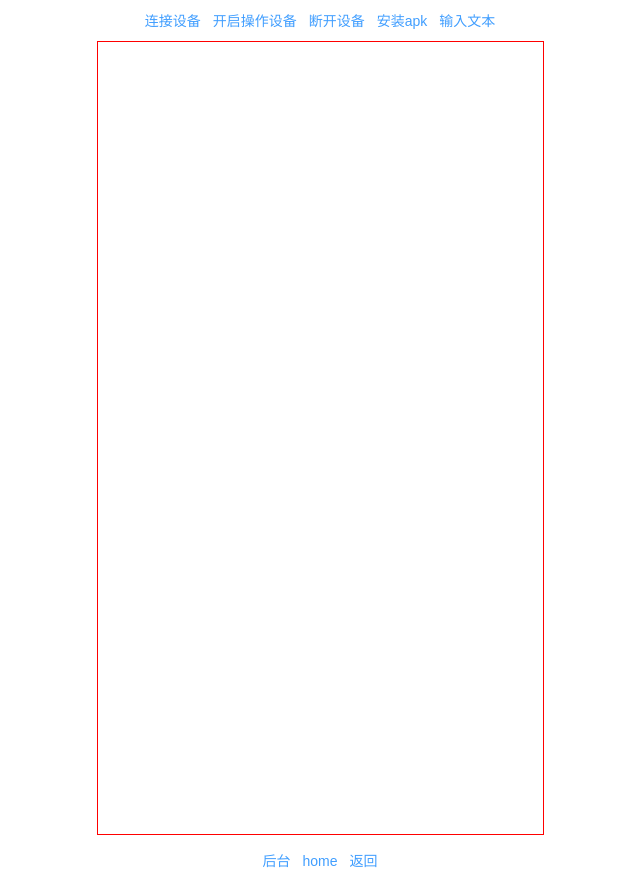
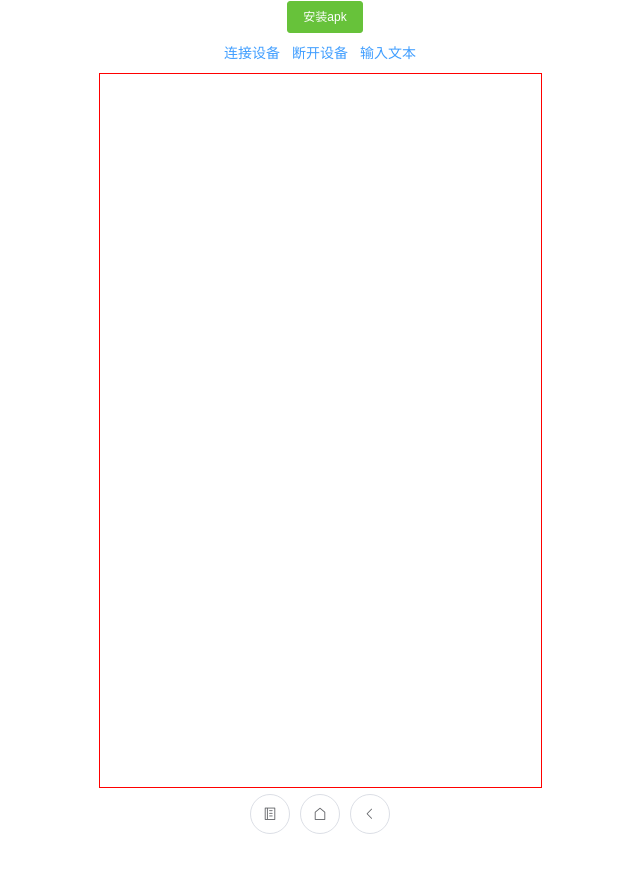
Before and after one commit to Alex-Zeng/vue-AT, a Vue app: page /#/devices/1 in a window 1280 px wide. Shown: the whole page, without its empty margins (320-960 px from the left). After the commit the page ends 834 px from the top, so only its background shows below. Built offline with nearby package versions, Linux system fonts and the light colour scheme; sample sign-in values are in the browser's storage; what vue-native-websocket would draw is missing.

Commit message:
adb安装APK,发送文本等

```diff
--- a/src/api/api.js
+++ b/src/api/api.js
@@ -255,3 +255,7 @@ export const disconnectMinitouch = (device_id) => {
 export const connectDevice = (device_id) => {
   return get(`/runtest/operaDevice/connect/${device_id}`).then(res => res);
 };
+//连接设备(adb,minitouch)
+export const adbOperaDevice = (formData) => {
+  return post(`/runtest/AdbOperaDevice`, formData).then(res => res);
+};
--- a/src/components/common/Devices.vue
+++ b/src/components/common/Devices.vue
@@ -1,25 +1,36 @@
 <template>
   <div>
     <div>
+
+      <el-upload
+        class="upload-demo"
+        action="http://localhost:5002/runtest/AdbOperaDevice"
+        accept="apk"
+        show-file-list
+        ref="upload"
+        :with-credentials="true"
+        :on-success="failUpload"
+        :before-upload="fileCheck"
+        :data="{'opera': 1, 'device_id': deviceName, 'data': 0}"
+      >
+        <el-button style="margin-left: 10px;" size="small" type="success" @click="submitUpload">安装apk</el-button>
+      </el-upload>
       <el-button @click="connectAdbAndOpenMiniServer" type="text">连接设备</el-button>
-      <el-button @click="openOperDevice" type="text">开启操作设备</el-button>
-      <!--      <button @click="rece">获取图片</button>-->
       <el-button @click="disconnect" type="text">断开设备</el-button>
-      <el-button @click="" type="text">安装apk</el-button>
-      <el-button @click="" type="text">输入文本</el-button>
+      <el-button @click="sendKeys" type="text">输入文本</el-button>
       <!--      <button @click="diconnect_minitouch">diconnect_minitouch</button>-->
       <!--      <button @click="startMinicapServer">启动MinicapServer</button>-->
       <!--      <button @click="stopMinicapServer">停止MinicapServer</button>-->
     </div>
     <div class="grid-content bg-purple-light">
-      <canvas :id="deviceName" style="border: 1px solid red;" width="445" height="792" @mousedown="MouseClick"
+      <canvas :id="deviceName" style="border: 1px solid red;" width="441" height="713" @mousedown="MouseClick"
               @mouseup="MouseUp"></canvas>
     </div>
     <div>
-      <el-button @click="" type="text">后台</el-button>
-      <el-button @click="" type="text">home</el-button>
+      <el-button @click="adbOperaDevice(5)" icon="el-icon-notebook-2" circle></el-button>
+      <el-button @click="adbOperaDevice(4)" icon="el-icon-house" circle></el-button>
       <!--      <button @click="rece">获取图片</button>-->
-      <el-button @click="" type="text">返回</el-button>
+      <el-button @click="adbOperaDevice(3)" icon="el-icon-arrow-left" circle></el-button>
     </div>
 
     <!-- 手势作用区域demo -->
@@ -28,7 +39,7 @@
 
 <script>
   import axios from 'axios';
-  import {operaPhone, disconnectMinitouch, connectDevice} from '@/api/api'
+  import {operaPhone, disconnectMinitouch, connectDevice, adbOperaDevice} from '@/api/api'
 
   let canvas;
   let ctx;
@@ -37,7 +48,6 @@
     props: ['deviceName'],
     data() {
       return {
-        path: "ws://localhost:9090/getScreen",
         message: '123',
         wsUrl: 'ws://localhost:9090/getScreen',
         websocket: '',
@@ -98,10 +108,8 @@
         var URL = window.URL || window.webkitURL
         var img = new Image()
         img.onload = function () {
-          // canvas.width = img.width
-          // canvas.height = img.height
-          // ctx.scale(x_1,y_1)
-          ctx.drawImage(img, 0, 0 ,canvas.width,canvas.height)
+          canvas.width = (img.width / img.height) * canvas.height
+          ctx.drawImage(img, 0, 0, canvas.width, canvas.height)
           img.onload = null
           img.src = this.BLANK_IMG
           img = null
@@ -173,6 +181,49 @@
           }
         )
       },
+      adbOperaDevice(op) {
+        let data = '你好吗'
+        let operaForm = {"opera": op, "device_id": this.deviceName, "data": data}
+        adbOperaDevice(operaForm)
+      },
+
+      sendKeys() {
+        this.$prompt('请输入文本', '提示', {
+          confirmButtonText: '确定',
+          cancelButtonText: '取消',
+        }).then(({value}) => {
+          let operaForm = {"opera": 2, "device_id": this.deviceName, "data": value}
+          adbOperaDevice(operaForm).then(res => {
+            if (res.status == 0) {
+              this.$message({
+                type: 'waring',
+                message: res.message
+              })
+            }
+          })
+        })
+      },
+      submitUpload() {
+        this.$refs.upload.submit();
+      },
+      failUpload(err, file, fileLis){
+        this.$message({
+            type: 'error',
+            message: err.message
+          });
+        this.$refs.upload.clearFiles()
+      },
+      fileCheck(file){
+        if (file.name.endsWith('.apk') ){
+           console.log(file.name)
+        }else {
+          this.$message({
+            type: 'error',
+            message: "请上传apk文件"
+          });
+          return false
+        }
+      },
       webSocketLink(deviceName) {
         let _this = this
         let websocket = new WebSocket('ws://localhost:9090/getScreen' + '/' + deviceName);
--- a/src/components/common/MinicapDisplay.vue
+++ b/src/components/common/MinicapDisplay.vue
@@ -12,6 +12,7 @@
               <div slot="header" class="clearfix">
                 <span>{{item.title}}</span>
                 <span>下次运行时间: {{item.next_run_time}}</span>
+                <span>设备ID: {{JSON.parse(item.setting_args).deviceName}}</span>
 
                 <el-button style="float: right; padding: 3px 0" type="text" @click="deleteRow(item.id)">删除</el-button>
                 <el-button style="float: right; padding: 3px 0" type="text"
@@ -33,10 +34,10 @@
                         <el-popover
                           placement="right"
                           :title="currentEtitle + ': 最后一次运行测试日志查看'"
-                          width="1000"
+                          width="800"
                           trigger="click"
                         >
-                          <div style="height: 500px" class="cmm-wrapper" v-html="logText"></div>
+                          <div style="height: 500px;" class="cmm-wrapper"  v-html="logText"></div>
                           <el-button slot="reference" size="mini" type="info" plain @click="getRunTestLogData(item)">
                             运行日志
                           </el-button>
@@ -122,7 +123,8 @@
       :title="currentEtitle"
       :visible.sync="logForm"
       direction="rtl"
-      size="80%">
+      size="80%"
+    >
       <ExecuteLog :e_id="currentEid"></ExecuteLog>
     </el-drawer>
 
@@ -372,4 +374,11 @@
     padding-bottom: 5px;
     float: right;
   }
+    .cmm-wrapper {
+    white-space: pre-wrap;
+  line-height: 40 px;
+    color: #000032;
+    font-size: 12px; /*px*/
+    overflow: scroll;
+  }
 </style>
--- a/src/store/modules/tableData.js
+++ b/src/store/modules/tableData.js
@@ -82,7 +82,7 @@ const mutations = {
   },
   SET_PROJECTDATA: (state, argsList) => {
     state.projectData = argsList
-    if (argsList.length > 0) {
+    if (argsList) {
       state.curreentPro = argsList[0]
       state.curreentProId = argsList[0].id
     }
```
